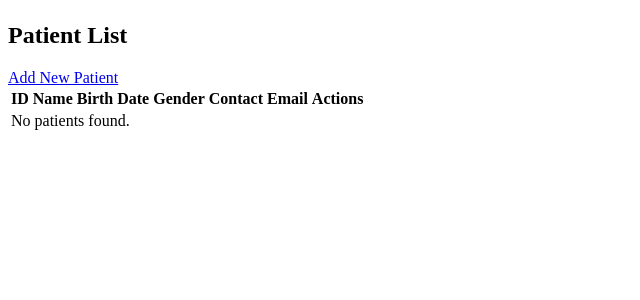
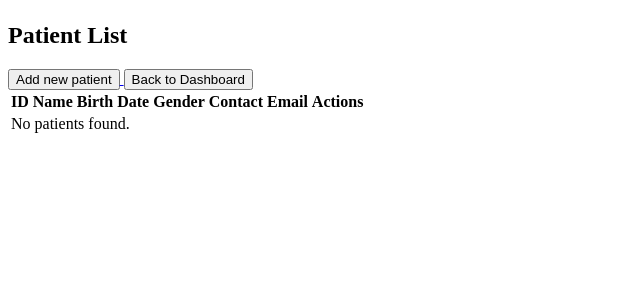
Before and after one commit to SkieAdmin/PHILHEALTH_SYS_OJT, a Django app: page /secretary/patients/ in a window 1280 px wide. Shown: the part 58-358 px from the top of the page, without its empty margins (0-640 px from the left). Run offline with Django 5.2, Linux system fonts and the light colour scheme; data that the repository does not hold is empty.

Commit message:
Patch 0.0.2_4

```diff
--- a/philhealth_eKonsulta/login/urls.py
+++ b/philhealth_eKonsulta/login/urls.py
@@ -27,4 +27,6 @@ urlpatterns = [
     path('doctor-registration/', views.doctor_registration, name='doctor_registration'),
     path('secretary-registration/', views.secretary_registration, name='secretary_registration'),
     path('finance-registration/', views.finance_registration, name='finance_registration'),
+
+
 ]
--- a/philhealth_eKonsulta/secretary/templates/secretary/patient_confirm_delete.html
+++ b/philhealth_eKonsulta/secretary/templates/secretary/patient_confirm_delete.html
@@ -6,7 +6,7 @@
     <form method="post">
         {% csrf_token %}
         <button type="submit" class="btn btn-danger">Yes, Delete</button>
-        <a href="{% url 'patient_list' %}" class="btn btn-secondary">Cancel</a>
+        <a href="{% url 'patient_list' %}" class="btn btn-secondary"><button type="button">Cancel</button></a>
     </form>
 </div>
 {% endblock %}
--- a/philhealth_eKonsulta/secretary/templates/secretary/patient_form.html
+++ b/philhealth_eKonsulta/secretary/templates/secretary/patient_form.html
@@ -7,7 +7,7 @@
         <div class="card p-3 shadow-sm">
             {{ form.as_p }}
             <button type="submit" class="btn btn-success">Save</button>
-            <a href="{% url 'patient_list' %}" class="btn btn-secondary">Cancel</a>
+            <a href="{% url 'patient_list' %}" class="btn btn-secondary"><button type="button">Cancel</button></a>
         </div>
     </form>
 </div>
--- a/philhealth_eKonsulta/secretary/templates/secretary/patient_list.html
+++ b/philhealth_eKonsulta/secretary/templates/secretary/patient_list.html
@@ -2,7 +2,11 @@
 {% block content %}
 <div class="container mt-4">
     <h2 class="mb-3">Patient List</h2>
-    <a href="{% url 'patient_create' %}" class="btn btn-primary mb-3">Add New Patient</a>
+    <a href="{% url 'patient_create' %}" class="btn btn-primary mb-3">
+        <button type="button">Add new patient</button>
+    </a>
+    <a href="{% url 'secretary_dashboard' %}"><button type="button">Back to Dashboard</button></a>
+
     <table class="table table-striped table-bordered">
         <thead class="table-dark">
             <tr>
@@ -25,8 +29,12 @@
                 <td>{{ patient.contact_number }}</td>
                 <td>{{ patient.email }}</td>
                 <td>
-                    <a href="{% url 'patient_update' patient.id %}" class="btn btn-sm btn-warning">Edit</a>
-                    <a href="{% url 'patient_delete' patient.id %}" class="btn btn-sm btn-danger">Delete</a>
+                    <a href="{% url 'patient_update' patient.id %}" class="btn btn-sm btn-warning">
+                        <button type="button">Edit</button>
+                    </a>
+                    <a href="{% url 'patient_delete' patient.id %}" class="btn btn-sm btn-danger">
+                        <button type="button">Delete</button>
+                    </a>
                 </td>
             </tr>
             {% empty %}
--- a/philhealth_eKonsulta/secretary/urls.py
+++ b/philhealth_eKonsulta/secretary/urls.py
@@ -2,6 +2,8 @@ from django.urls import path
 from . import views
 
 urlpatterns = [
+
+
     path('patients/', views.patient_list, name='patient_list'),
     path('patients/new/', views.patient_create, name='patient_create'),
     path('patients/<int:pk>/edit/', views.patient_update, name='patient_update'),
```
